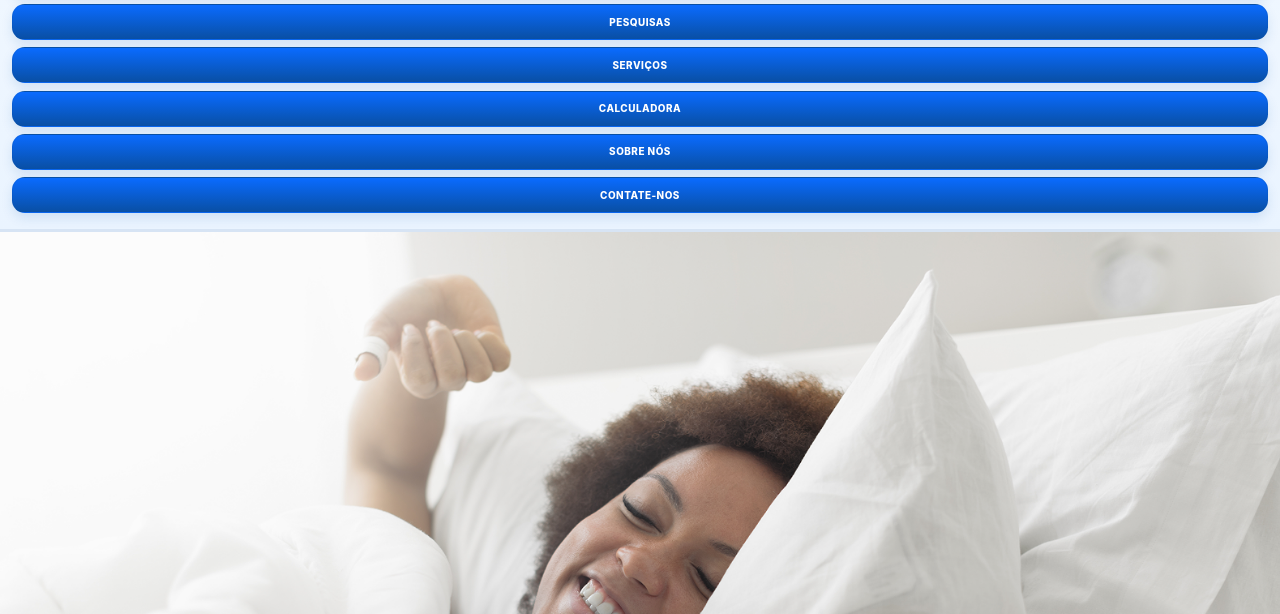
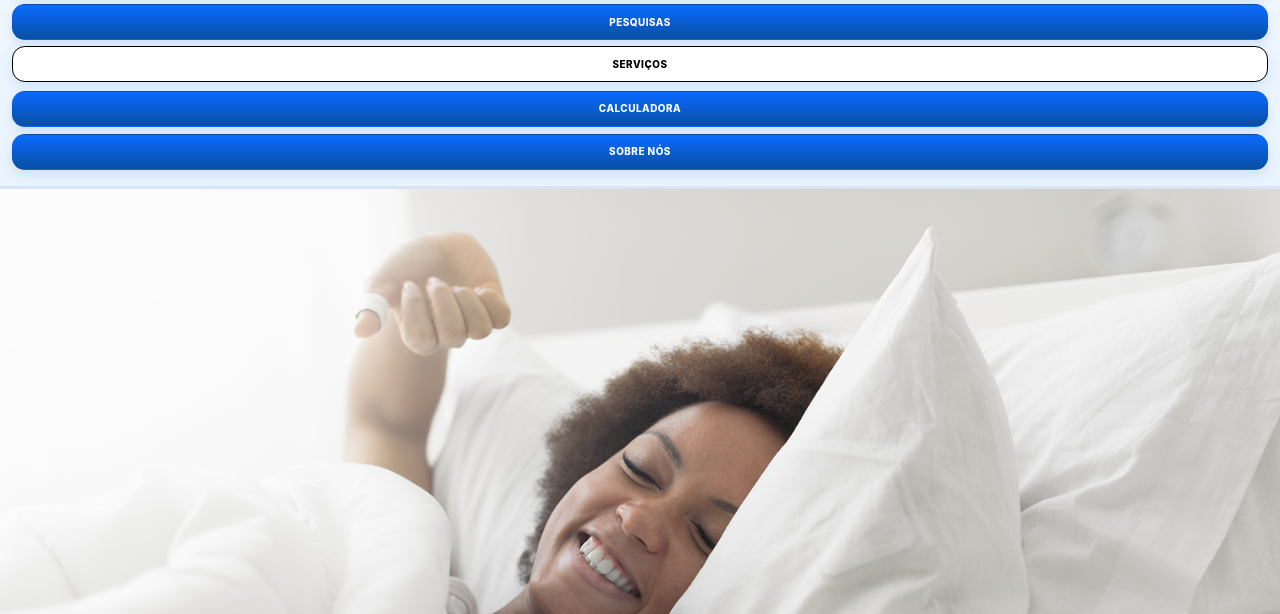
Before and after one commit to trabalhoprojetointegradorsono-ui/page-dream-diamond1, a plain HTML site: page servicos.html in a window 1280 px wide. Shown: the part 186-800 px from the top of the page. Drawn offline with Linux system fonts and the light colour scheme.

Commit message:
Coloquei os ativos em cada página, para quando você entrar em uma página aparecer em qual página você está, e removi o contate-nos da aba para entrar na página, agora ele não fica mais lá com um botão para entrar no contate-nos

```diff
--- a/css/Index.css
+++ b/css/Index.css
@@ -83,7 +83,7 @@ header li a {
   transition: transform 0.2s ease, box-shadow 0.2s ease, background 0.2s ease, color 0.2s ease;
 }
 
-header li a:hover {
+header li a:hover , header li a.ativo {
   background: #ffffff;
   color: var(--cor-hover-menu);
   border-color: var(--cor-azul-principal);
--- a/css/Pesquisas.css
+++ b/css/Pesquisas.css
@@ -83,7 +83,7 @@ header li a {
   transition: transform 0.2s ease, box-shadow 0.2s ease, background 0.2s ease, color 0.2s ease;
 }
 
-header li a:hover {
+header li a:hover , header li a.ativo{
   background: #ffffff;
   color: var(--blue-strong);
   border-color: var(--blue);
--- a/css/Servicos.css
+++ b/css/Servicos.css
@@ -85,7 +85,7 @@ header li a {
   transition: transform 0.2s ease, box-shadow 0.2s ease, background 0.2s ease, color 0.2s ease;
 }
 
-header li a:hover {
+header li a:hover , header a.ativo {
   background: #ffffff;
   color: var(--blue-strong);
   border-color: var(--blue);
--- a/css/Sobre-nos.css
+++ b/css/Sobre-nos.css
@@ -86,12 +86,14 @@ header li a {
   transition: transform 0.2s ease, box-shadow 0.2s ease, background 0.2s ease, color 0.2s ease;
 }
 
-header li a:hover {
+header li a:hover , header li a.ativo{
+
   background: #ffffff;
   color: var(--blue-strong);
   border-color: var(--blue);
   box-shadow: 0 6px 16px rgba(10, 107, 255, 0.12);
   transform: translateY(-1px);
+
 }
 
 /* ====== SOBRE NÓS ====== */
--- a/css/calculadora.css
+++ b/css/calculadora.css
@@ -90,7 +90,7 @@ header li a {
   transition: transform 0.2s ease, box-shadow 0.2s ease, background 0.2s ease, color 0.2s ease;
 }
 
-header li a:hover {
+header li a:hover , header a.ativo{
   background: #ffffff;
   color: var(--blue-strong);
   border-color: var(--blue);
--- a/servicos.html
+++ b/servicos.html
@@ -22,12 +22,11 @@
               <img src="Icones/logo.svg" alt="Logo Dream Diamond" />
             </a>
           </li>
-          <li><a href="index.html" class="ativo">HOME</a></li>
+          <li><a href="index.html" >HOME</a></li>
           <li><a href="pesquisas.html">PESQUISAS</a></li>
-          <li><a href="servicos.html">SERVIÇOS</a></li>
+          <li><a href="servicos.html" class="ativo">SERVIÇOS</a></li>
           <li><a href="calculadora.html">CALCULADORA</a></li>
           <li><a href="sobreNos.html">SOBRE NÓS</a></li>
-          <li><a href="contatenos.html">CONTATE-NOS</a></li>
         </ul>
       </nav>
     </header>
```
Also changed, not shown: calculadora.html (+2 -3 lines), index.html (+0 -1 lines), pesquisas.html (+2 -3 lines), sobreNos.html (+2 -3 lines).
